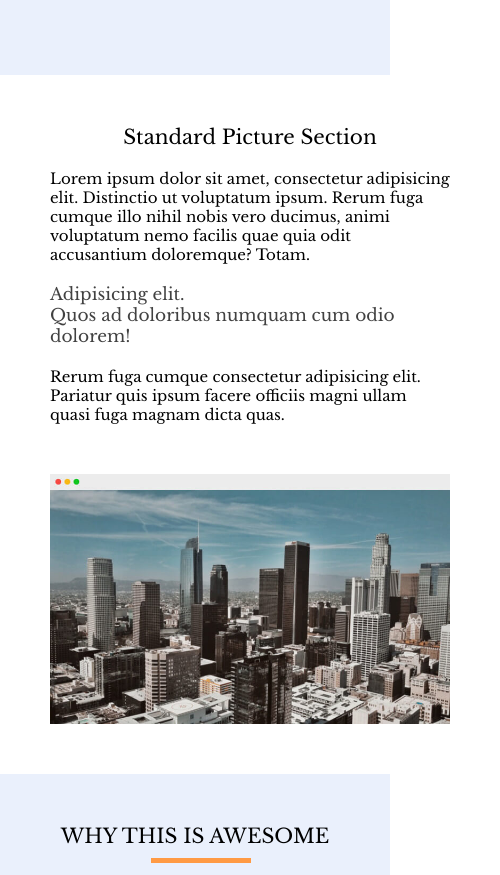
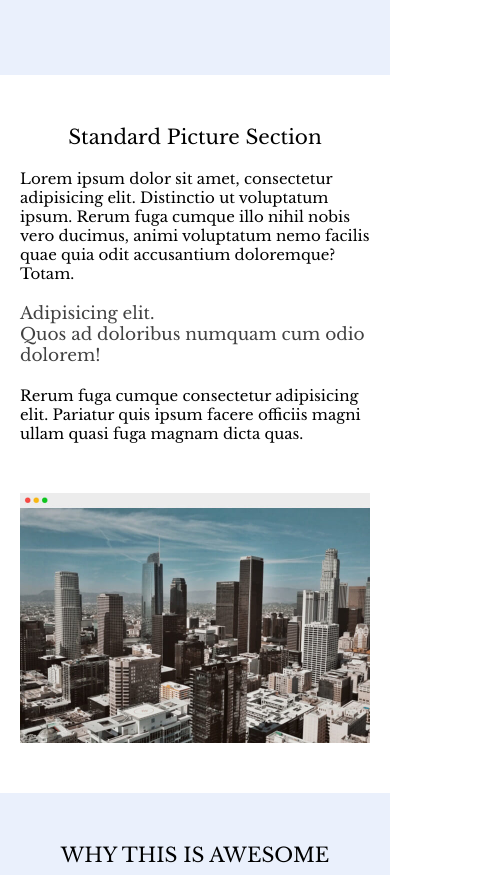
Before and after one commit to MilosM00/react-website, a React (Create React App) app: page / in a window 390 px wide. Shown: the part 2640-3515 px from the top of the page, 500 px wide, since content can reach past the window. Built offline with nearby package versions, Linux system fonts and the light colour scheme; the HTML template or start-up script is replaced by a standard one.

Commit message:
StandardPicture.css updated

```diff
--- a/src/components/StandardPicture.css
+++ b/src/components/StandardPicture.css
@@ -46,3 +46,13 @@
         text-align: center;
     }
 }
+
+@media (max-width: 499px) {
+    .image-standard-picture{
+        width: 100%;
+    }
+
+    .overlay-standard-picture{
+        padding: 0 20px;
+    }
+}
```
